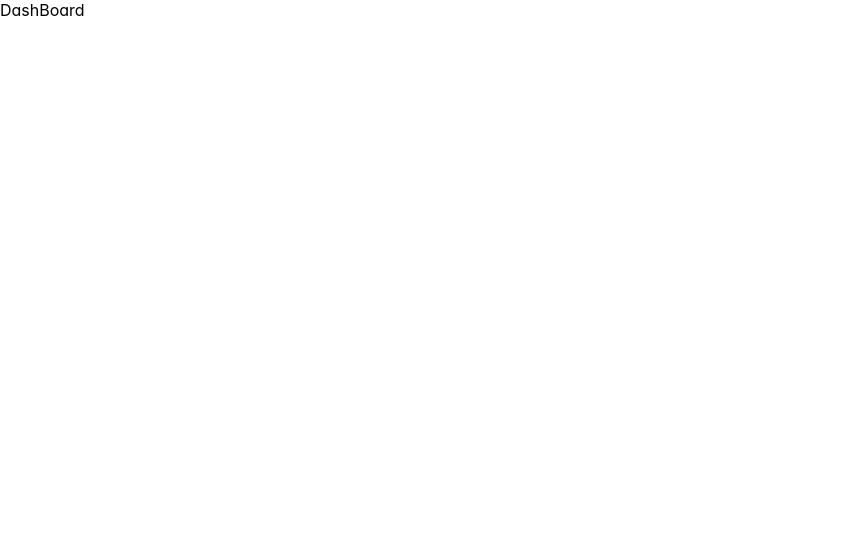
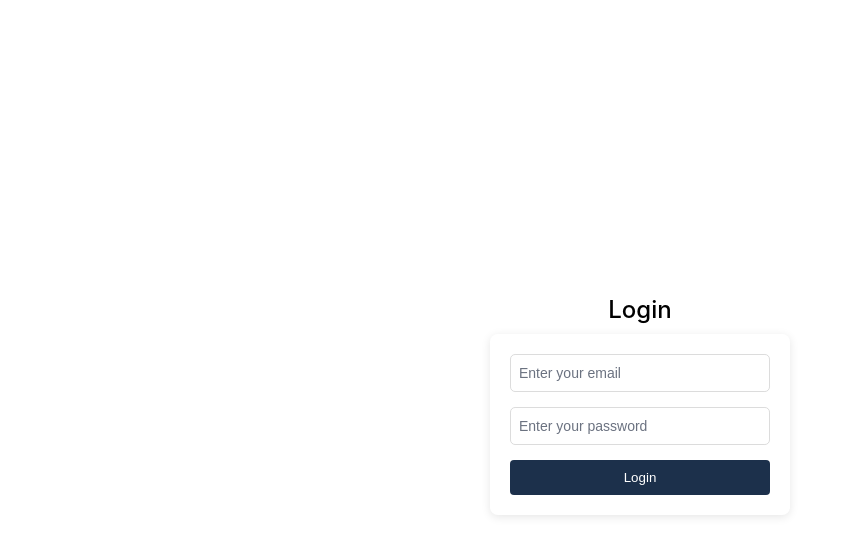
Before and after one commit to Suhag-1703/school, a React (Create React App) app: page / in a window 1280 px wide. Shown: the top 556 px of the page, without its empty margins (0-843 px from the left). Built offline with nearby package versions, Linux system fonts and the light colour scheme; no server answers.

Commit message:
login form

```diff
--- a/db.json
+++ b/db.json
@@ -1,19 +1,16 @@
 {
-  "UserDetails": [
-    {
-      "id": "1",
-      "name": "Deepak",
-      "email": "Deepak@gmail.com",
-      "Password":"Cheeku-06/2023"
-    }
+  "users": [
+    { "id": 1, "role": "principal", "email": "principal@school.com", "password": "1234" },
+    { "id": 2, "role": "teacher", "email": "teacher1@school.com", "password": "1234" },
+    { "id": 3, "role": "student", "email": "student1@school.com", "password": "1234" }
   ],
-
-
-  "DashBoard": [
-    {
-      "name": "Poppo",
-      "email": "Poppo@gmail.com",
-      "id": "1"
-    }
+  "students": [
+    { "id": 1, "name": "Amit", "class": "5A", "attendance": [] }
+  ],
+  "teachers": [
+    { "id": 1, "name": "Mrs. Sharma", "subjects": ["Math", "Science"] }
+  ],
+  "classes": [
+    { "id": "5A", "teacherId": 1 }
   ]
 }
--- a/package.json
+++ b/package.json
@@ -13,6 +13,7 @@
     "@types/react-dom": "^19.1.6",
     "axios": "^1.9.0",
     "axois": "^0.0.1-security",
+    "json": "^11.0.0",
     "json-server": "^1.0.0-beta.3",
     "primereact": "^10.9.6",
     "react": "^19.1.0",
@@ -23,6 +24,7 @@
     "react-scripts": "5.0.1",
     "react-toastify": "^11.0.5",
     "sass": "^1.89.1",
+    "server": "^1.0.41",
     "typescript": "^5.8.3",
     "web-vitals": "^2.1.4"
   },
--- /dev/null
+++ b/src/App.scss
@@ -0,0 +1 @@
+@use'../src/assets/styles/commonStyle.scss' as *;
--- a/src/App.tsx
+++ b/src/App.tsx
@@ -1,5 +1,8 @@
 import React from 'react';
 import './App.css';
+import './App.scss';
+
+
 import AppRoute from './components/AppRoute';
 
 const App:React.FC=()=> {
--- a/src/assets/styles/commonStyle.scss
+++ b/src/assets/styles/commonStyle.scss
@@ -125,3 +125,43 @@ ul{
 ::-webkit-scrollbar-thumb {
   background-color: #ccc;
 }
+
+.login-container {
+  display: flex;
+  flex-direction: column;
+  align-items: center;
+  justify-content: center;
+  height: 100vh;
+  background-color: $white-color;
+
+  .login-form {
+    width: 300px;
+    padding: 20px;
+    border-radius: 8px;
+    box-shadow: 0 2px 10px rgba(0, 0, 0, 0.1);
+    //background-color: $form-bg-color;
+
+    h1 {
+      text-align: center;
+      margin-bottom: 20px;
+    }
+
+    .form-group {
+      margin-bottom: 15px;
+    }
+
+    button {
+      width: 100%;
+      padding: 10px;
+      background-color: $primary-color;
+      color: $white-color;
+      border-radius: 4px;
+      border: none;
+      cursor: pointer;
+
+      &:hover {
+        background-color: darken($icon-main-bg-color, 10%);
+      }
+    }
+  }
+}
--- a/src/components/AppRoute.tsx
+++ b/src/components/AppRoute.tsx
@@ -23,8 +23,8 @@ const AppRoute: React.FC = () => {
             <BrowserRouter>
                 <Suspense fallback={<div>Loading...</div>}>
                     <Routes>
-                        <Route path='/' element={<DashBoard />}></Route>
-                        <Route path='/Login' element={<Login />}></Route>
+                        <Route path='/dashboard' element={<DashBoard />}></Route>
+                        <Route path='/' element={<Login />}></Route>
                         <Route path='*' element={<PageNotFound />}></Route>
                     </Routes>
                 </Suspense>
--- a/src/components/Login.tsx
+++ b/src/components/Login.tsx
@@ -1,8 +1,80 @@
-import React from 'react';
+import React, { useState } from 'react';
+import { useNavigate } from 'react-router-dom';
+import httpService from '../service/http.service';
+import toast from 'react-hot-toast';
 
 const Login:React.FC=()=>{
+   const [email, setEmail] = useState<string>('');
+   const [password, setPassword] = useState<string>('');
+   const navigate = useNavigate();
+   const handleSubmit = async (e: React.FormEvent) => {
+     e.preventDefault();
+     try{
+      const users = await httpService.get('/users',{
+        params:{
+          email: email,
+          password: password
+        }
+      });
+
+      if(users.length > 0){
+
+        const user = users[0];
+        localStorage.setItem('user', JSON.stringify(user));
+        toast.success(`Welcome, ${user.name}!`);
+        if(user.role === 'principal')
+          navigate('/principal-dashboard');
+         else if(user.role === 'teacher')
+            navigate('/teacher-dashboard');
+          else if(user.role === 'student')
+              navigate('/student-dashboard');
+
+     }else {
+      toast.error('Invalid email or password');
+    }
+  } catch (error) {
+    console.error('Login failed', error);
+  }
+
+
+   };
+
+
+
   return (
   <>
+    <div className="login-container">
+      <h1>Login</h1>
+      <form className='login-form'>
+        <div className="form-group">
+          {/* <label htmlFor="email">Email:</label> */}
+          <input
+            type="email"
+            id="email"
+            className='input-field'
+            placeholder='Enter your email'
+            value={email}
+            onChange={(e) => setEmail(e.target.value)}
+            required
+          />
+        </div>
+        <div className="form-group">
+          {/* <label htmlFor="password">Password:</label> */}
+          <input
+            type="password"
+            className='input-field'
+            placeholder='Enter your password'
+            id="password"
+            value={password}
+            onChange={(e) => setPassword(e.target.value)}
+            required
+          />
+        </div>
+        <button type="submit" onSubmit={handleSubmit} >Login</button>
+      </form>
+    </div>
+
+
 
   </>
   )
--- a/src/service/http.service.tsx
+++ b/src/service/http.service.tsx
@@ -9,7 +9,11 @@ import axios, {
 } from "axios";
 import toast from "react-hot-toast";
 
-const BASE_URL = "https://dummyjson.com";
+const BASE_URL =
+  process.env.REACT_APP_BACKEND === 'json'
+    ? 'http://localhost:3001'
+    : 'https://dummyjson.com';
+
 
 // ✅ Create Axios Instance
 const http: AxiosInstance = axios.create({
@@ -20,14 +24,14 @@ const http: AxiosInstance = axios.create({
 });
 
 // ✅ Request Interceptor (Add token if exists)
-http.interceptors.request.use((config: any) => {
-  const token = localStorage.getItem("authToken");
-  config.headers = config.headers || {};
-  if (token) {
-    config.headers.Authorization = `Bearer ${token}`;
-  }
-  return config;
-});
+// http.interceptors.request.use((config: any) => {
+//   const token = localStorage.getItem("authToken");
+//   config.headers = config.headers || {};
+//   if (token) {
+//     config.headers.Authorization = `Bearer ${token}`;
+//   }
+//   return config;
+// });
 
 // ✅ Response Interceptor with Toast Error Handler
 http.interceptors.response.use(
@@ -54,6 +58,7 @@ http.interceptors.response.use(
           toast.error(error.message || "Something went wrong!");
       }
     }
+
 
     return Promise.reject(error);
   }
```
Also changed, not shown: 2 other files (tests, documents, lock files or other folders).
